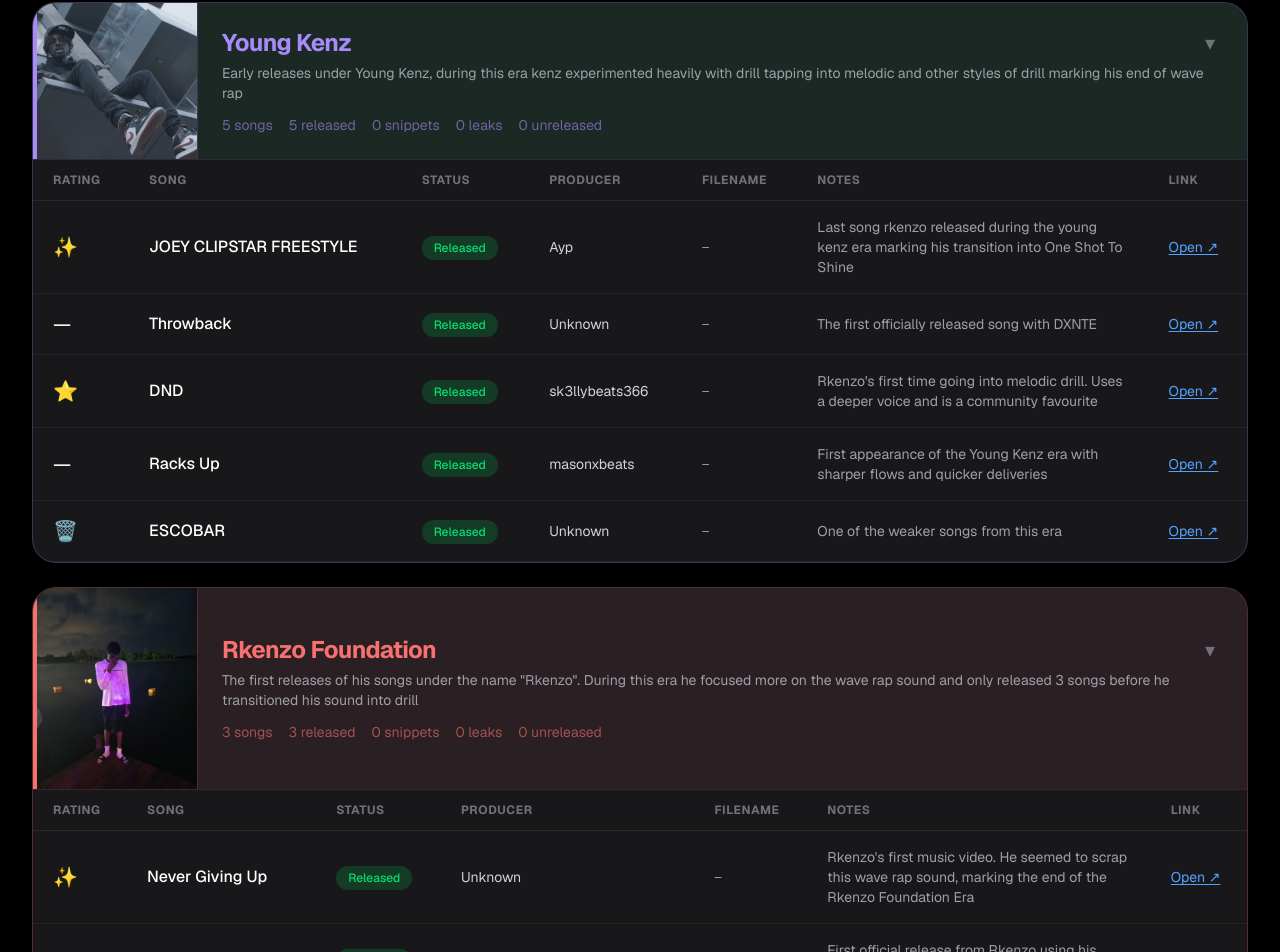
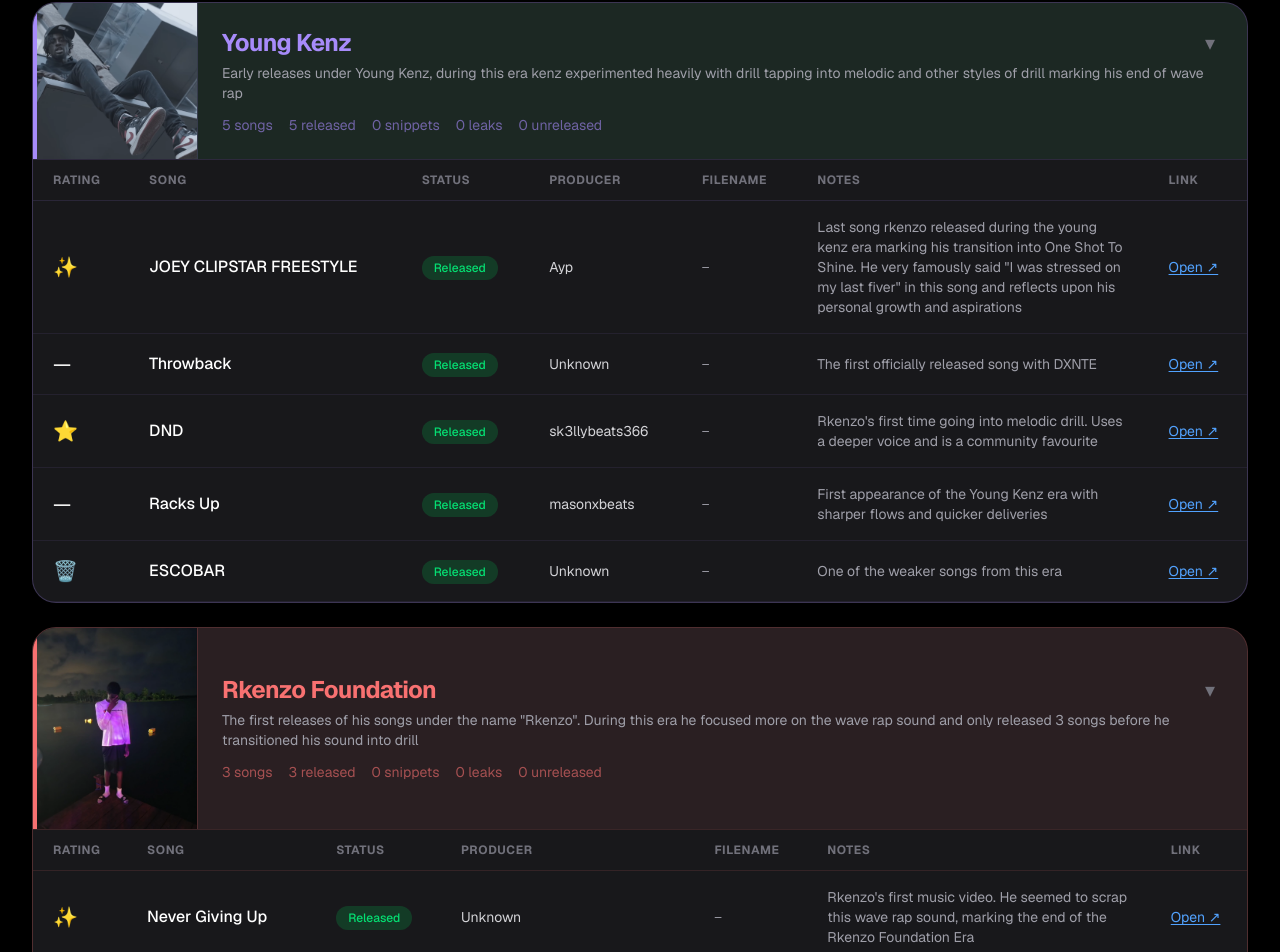
Before and after one commit to KnowKiot/Rkenzo-Tracker, a Next.js app: page / in a window 1280 px wide. Shown: the part 5154-6106 px from the top of the page. Built offline with nearby package versions, Linux system fonts and the light colour scheme.

Commit message:
Fixed joey desc

```diff
--- a/app/page.tsx
+++ b/app/page.tsx
@@ -415,7 +415,7 @@ const songs = [
     era: 'Young Kenz',
     status: 'Released',
     producer: 'Ayp',
-    notes: 'Last song rkenzo released during the young kenz era marking his transition into One Shot To Shine',
+    notes: 'Last song rkenzo released during the young kenz era marking his transition into One Shot To Shine. He very famously said "I was stressed on my last fiver" in this song and reflects upon his personal growth and aspirations',
     rating: '✨',
     filename: '—',
     link: 'https://www.youtube.com/watch?v=8HbGLCi-BCE&list=RD8HbGLCi-BCE&start_radio=1',
```
